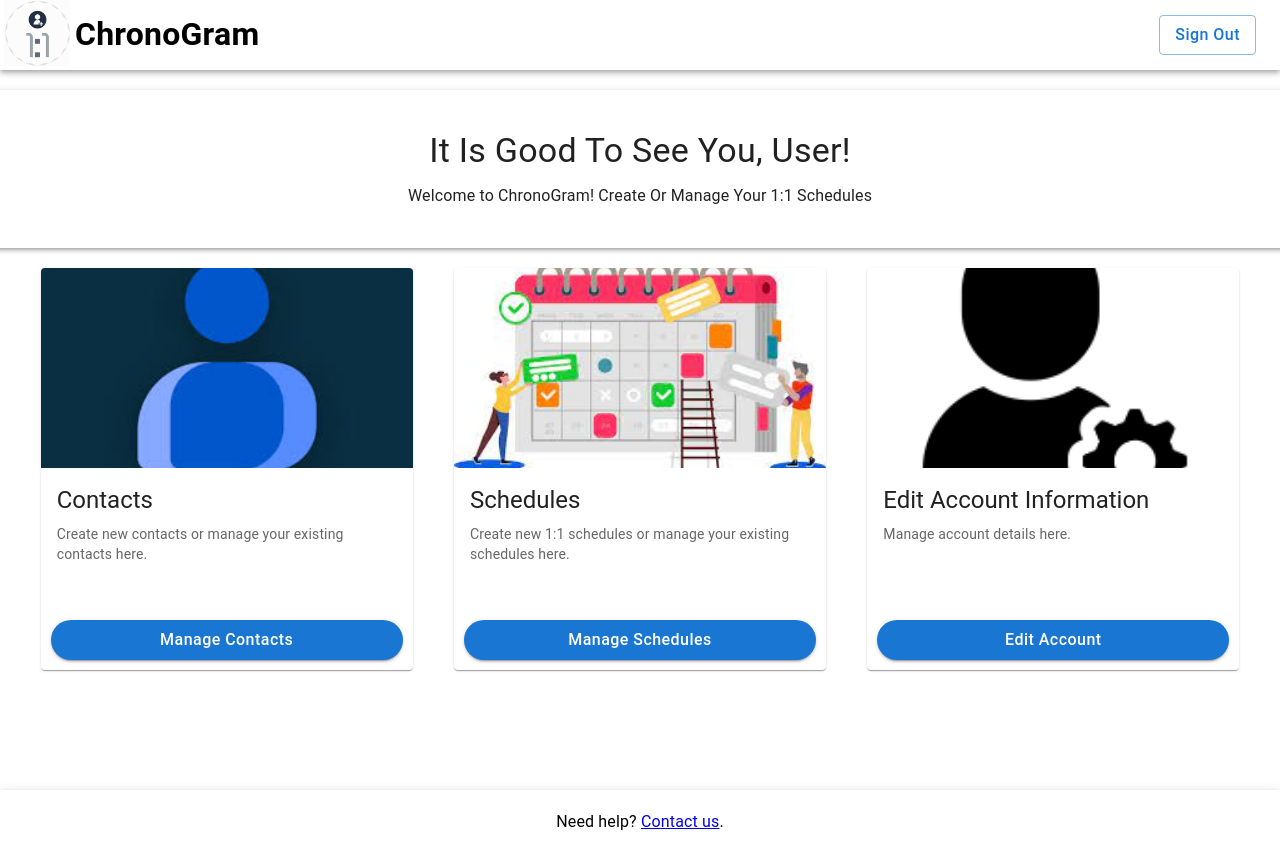
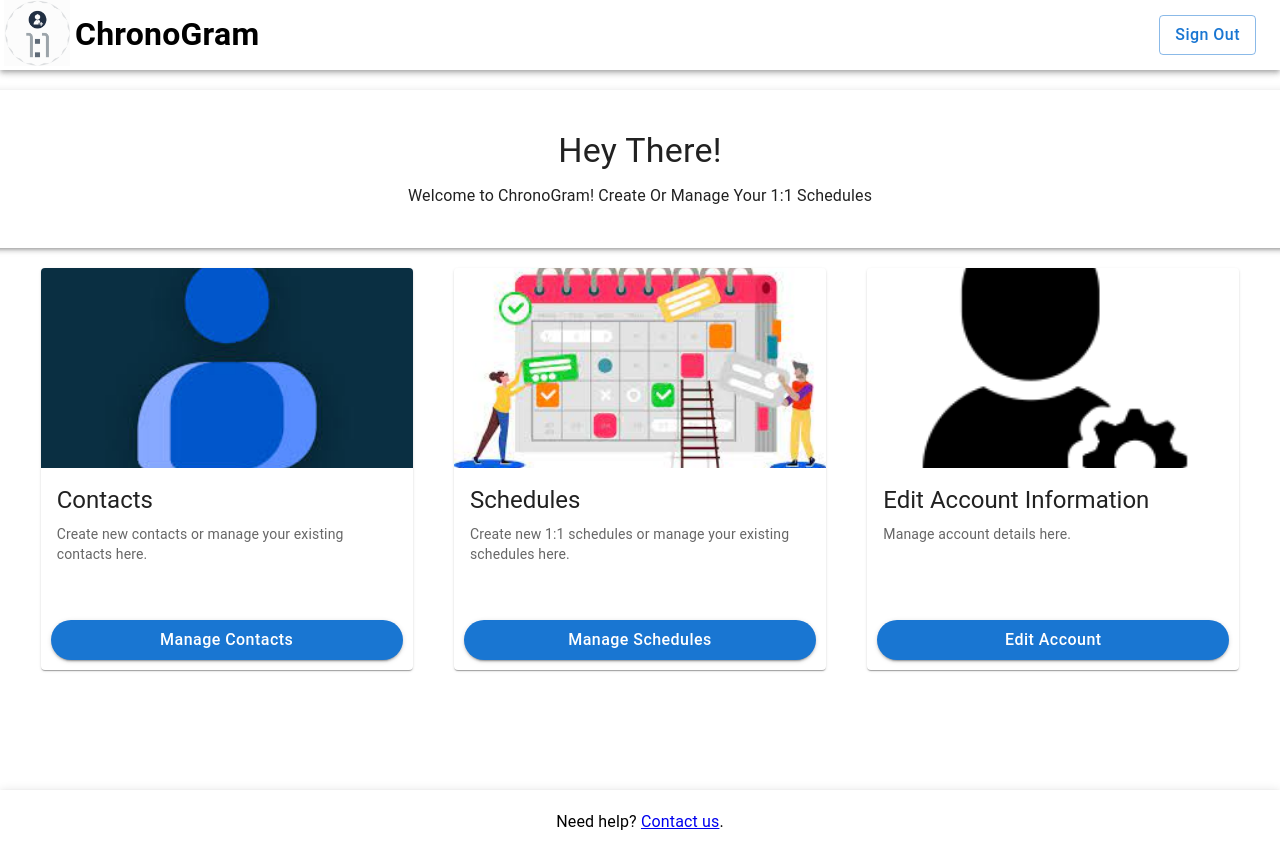
Before and after one commit to ElKju/chronoGram-scheduling-app, a React (Create React App) app in the folder P2/chronogram/: page /main in a window 1280 px wide. Built offline with nearby package versions, Linux system fonts and the light colour scheme.

Commit message:
made minor changes

```diff
--- a/P2/chronogram/src/components/mainPage/MainPage.tsx
+++ b/P2/chronogram/src/components/mainPage/MainPage.tsx
@@ -32,7 +32,7 @@ const Banner: React.FC = () => {
   return (
     <Paper elevation={3} style={{ width: '100%', padding: '40px', marginBottom: '20px', textAlign: 'center' }}>
       <Typography variant="h4" gutterBottom>
-        It Is Good To See You, User!
+        Hey There!
       </Typography>
       <Typography variant="body1">
         Welcome to ChronoGram! Create Or Manage Your 1:1 Schedules
--- a/P2/chronogram/src/components/schedules/AddScheduleModal.tsx
+++ b/P2/chronogram/src/components/schedules/AddScheduleModal.tsx
@@ -91,12 +91,10 @@ const AddScheduleModal: React.FC<AddScheduleModalProps> = ({ open, onClose, onSu
        isValid = false;
      }
      if (availabilities.length===0) {
-      console.log("i went in here")
       setTimeSlotError('At least one timeslot is required');
       isValid = false;
     }
     if (contact.length===0) {
-      console.log("i also went in here")
       setContactsError('At least one contact is required');
       isValid = false;
     }
```
